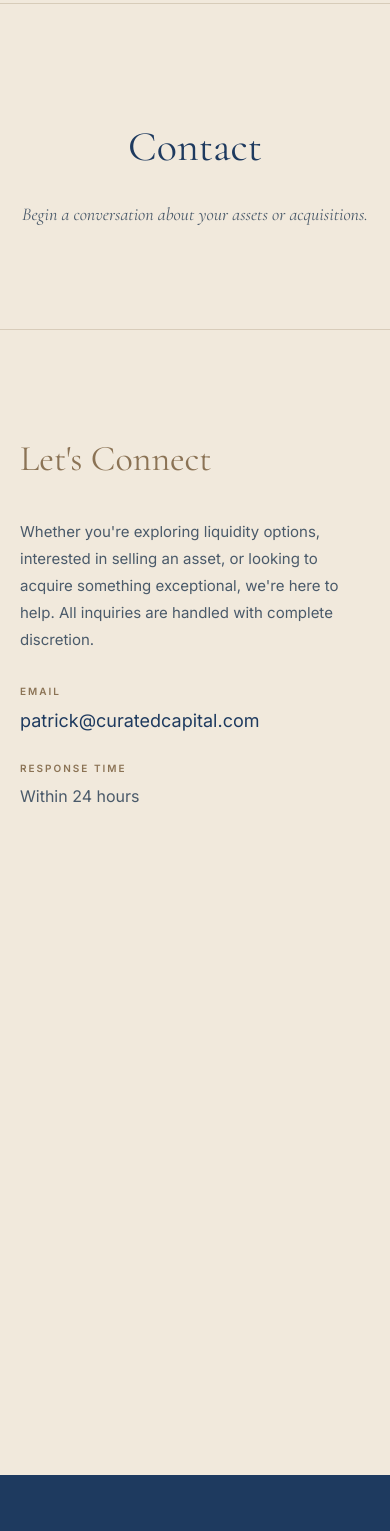
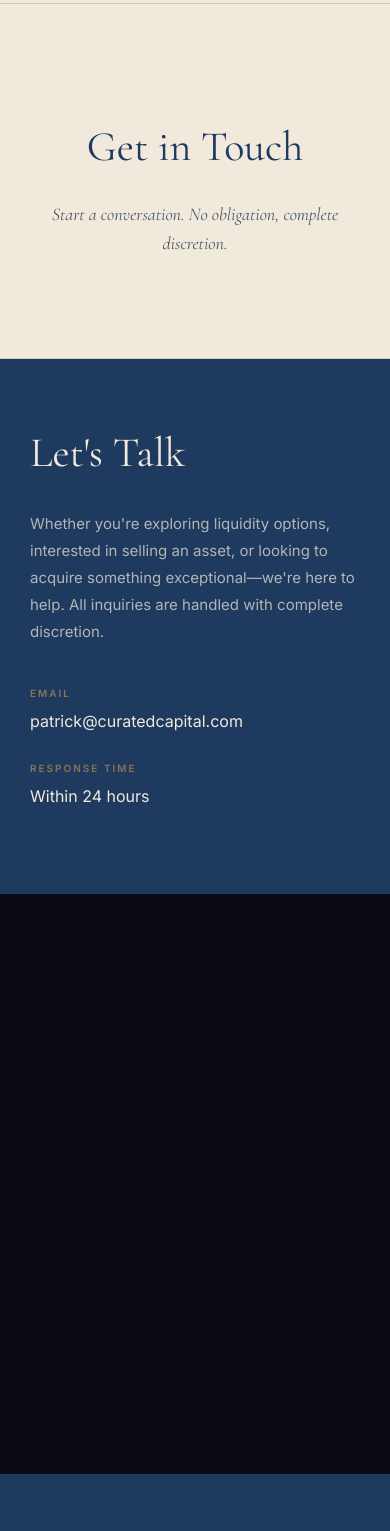
Before and after one commit to psells-gif/curated-capital-site, a website: page contact.html in a window 390 px wide. Shown: the part 67-1598 px from the top of the page. Drawn offline with nearby package versions, Linux system fonts and the light colour scheme; a script that the page names is missing.

Commit message:
Redesign Contact page layout
Full-width split layout: navy info section + dark form container
Typeform now sits in matching dark background (#0a0a14)
Updated hero: "Get in Touch" with cleaner tagline
Section headline: "Let's Talk"
Mobile responsive adjustments

```diff
--- a/contact.html
+++ b/contact.html
@@ -65,25 +65,32 @@
         .page-hero h1 { font-size: 64px; margin-bottom: 20px; }
         .page-hero p { font-size: 18px; color: #4a5a6a; font-family: 'Cormorant Garamond', serif; font-style: italic; max-width: 600px; margin: 0 auto; }
 
-        /* Contact Section */
+        /* Contact Section - Full Width Dark */
         .contact-section {
-            padding: 100px 0;
+            padding: 0;
+            background: #1e3a5f;
         }
         .contact-grid {
             display: grid;
-            grid-template-columns: 1fr 1fr;
-            gap: 80px;
+            grid-template-columns: 1fr 1.2fr;
+            min-height: 600px;
+        }
+        .contact-info {
+            padding: 80px 60px;
+            display: flex;
+            flex-direction: column;
+            justify-content: center;
         }
         .contact-info h2 {
-            font-size: 36px;
-            margin-bottom: 30px;
-            color: var(--gold-solid);
+            font-size: 42px;
+            margin-bottom: 24px;
+            color: #f1e9dc;
         }
         .contact-info p {
-            margin-bottom: 30px;
+            margin-bottom: 40px;
             font-size: 15px;
             line-height: 1.8;
-            color: #4a5a6a;
+            color: rgba(241, 233, 220, 0.7);
         }
         .contact-detail {
             margin-bottom: 25px;
@@ -93,67 +100,26 @@
             font-size: 10px;
             text-transform: uppercase;
             letter-spacing: 2px;
-            color: var(--gold-solid);
+            color: #8b7355;
             margin-bottom: 8px;
         }
-        .contact-detail a {
-            color: #1e3a5f;
+        .contact-detail a,
+        .contact-detail span {
+            color: #f1e9dc;
             text-decoration: none;
-            font-size: 18px;
+            font-size: 16px;
             transition: color 0.3s;
         }
-        .contact-detail a:hover { color: var(--gold-solid); }
+        .contact-detail a:hover { color: #8b7355; }
 
-        /* Contact Form */
-        .contact-form {
-            background: #fff;
-            padding: 50px;
-            border: 1px solid var(--grid-color);
+        /* Form Container */
+        .contact-form-wrapper {
+            background: #0a0a14;
+            padding: 40px;
+            display: flex;
+            align-items: center;
+            justify-content: center;
         }
-        .contact-form h3 {
-            font-size: 28px;
-            margin-bottom: 30px;
-            color: #1e3a5f;
-        }
-        .form-group {
-            margin-bottom: 25px;
-        }
-        .form-group label {
-            display: block;
-            font-size: 10px;
-            text-transform: uppercase;
-            letter-spacing: 2px;
-            margin-bottom: 10px;
-            color: #1e3a5f;
-        }
-        .form-group input,
-        .form-group select,
-        .form-group textarea {
-            width: 100%;
-            padding: 15px;
-            border: 1px solid var(--grid-color);
-            background: #f1e9dc;
-            font-family: 'Inter', sans-serif;
-            font-size: 14px;
-            color: #1e3a5f;
-            transition: border-color 0.3s;
-        }
-        .form-group input:focus,
-        .form-group select:focus,
-        .form-group textarea:focus {
-            outline: none;
-            border-color: var(--gold-solid);
-        }
-        .form-group textarea {
-            min-height: 120px;
-            resize: vertical;
-        }
-        .btn {
-            display: inline-block; padding: 18px 36px; background-color: #1e3a5f; color: white;
-            text-decoration: none; text-transform: uppercase; font-size: 11px; letter-spacing: 2px;
-            font-weight: 600; border: 1px solid #1e3a5f; transition: all 0.3s ease; cursor: pointer;
-        }
-        .btn:hover { background-color: #8b7355; border-color: #8b7355; }
 
         /* Footer */
         footer { background-color: #1e3a5f; color: #f1e9dc; padding: 60px 0 40px; }
@@ -165,8 +131,9 @@
 
         @media (max-width: 850px) {
             .page-hero h1 { font-size: 42px; }
-            .contact-grid { grid-template-columns: 1fr; gap: 40px; }
-            .contact-form { padding: 30px; }
+            .contact-grid { grid-template-columns: 1fr; }
+            .contact-info { padding: 60px 30px; }
+            .contact-form-wrapper { padding: 30px 20px; }
             .nav-links, .nav-actions { display: none; }
             .container { padding: 0 20px; }
             .footer-content { flex-direction: column; gap: 20px; text-align: center; }
@@ -206,17 +173,16 @@
 
     <section class="page-hero">
         <div class="container">
-            <h1>Contact</h1>
-            <p>Begin a conversation about your assets or acquisitions.</p>
+            <h1>Get in Touch</h1>
+            <p>Start a conversation. No obligation, complete discretion.</p>
         </div>
     </section>
 
     <section class="contact-section">
-        <div class="container">
         <div class="contact-grid">
             <div class="contact-info">
-                    <h2>Let's Connect</h2>
-                    <p>Whether you're exploring liquidity options, interested in selling an asset, or looking to acquire something exceptional, we're here to help. All inquiries are handled with complete discretion.</p>
+                <h2>Let's Talk</h2>
+                <p>Whether you're exploring liquidity options, interested in selling an asset, or looking to acquire something exceptional—we're here to help. All inquiries are handled with complete discretion.</p>
 
                 <div class="contact-detail">
                     <strong>Email</strong>
@@ -225,14 +191,13 @@
 
                 <div class="contact-detail">
                     <strong>Response Time</strong>
-                        <span style="font-size: 16px; color: #4a5a6a;">Within 24 hours</span>
+                    <span>Within 24 hours</span>
                 </div>
             </div>
 
-                <div class="contact-form" style="padding: 0; background: transparent; border: none;">
-                    <div data-tf-widget="Z8ZX5EUf" data-tf-opacity="100" data-tf-iframe-props="title=CC_Contact Us Form" data-tf-transitive-search-params data-tf-medium="snippet" style="width:100%;height:500px;"></div>
+            <div class="contact-form-wrapper">
+                <div data-tf-widget="Z8ZX5EUf" data-tf-opacity="100" data-tf-iframe-props="title=CC_Contact Us Form" data-tf-transitive-search-params data-tf-medium="snippet" style="width:100%;height:520px;"></div>
                 <script src="//embed.typeform.com/next/embed.js"></script>
-                </div>
             </div>
         </div>
     </section>
```
Lines whose indentation alone changed are shown as unchanged.
